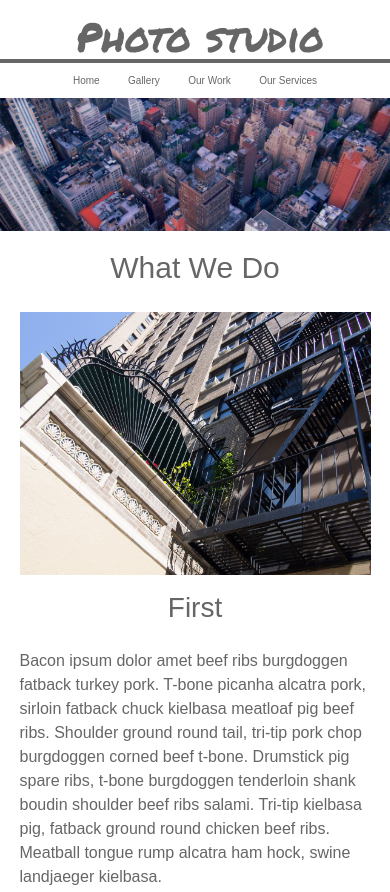
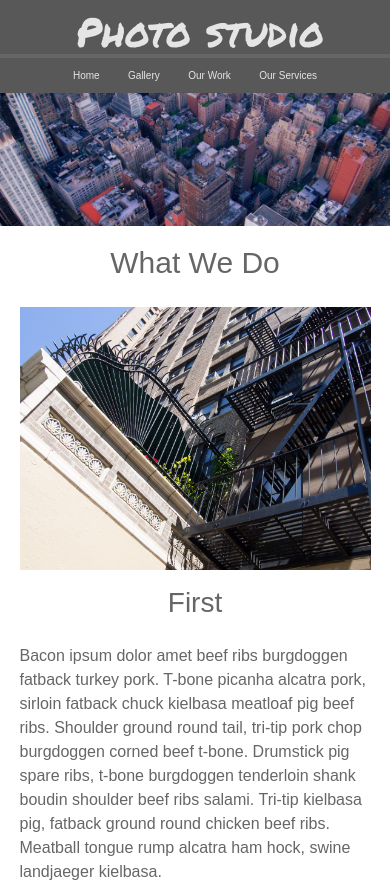
Before and after one commit to gabriela-papp/photo-studio, a plain HTML site: page index.html in a window 390 px wide. Shown: the top 892 px of the page. Drawn offline with nearby package versions, Linux system fonts and the light colour scheme; a script that the page names is missing.

Commit message:
top nav changed

```diff
--- a/styles/style.css
+++ b/styles/style.css
@@ -13,20 +13,23 @@ body{
 #home {
 
 	margin: 0 auto;
-	width: 80%;
+	width: 100%;
 
 }
 .logo{
 	font-family: 'Permanent Marker', cursive;
+	color: #E5E5E5;
 }
 header{
 	width: 100%;
+	background-color:  #595859;
+
 	}
 header a{
 		color: #666;
 	}
 #left_header{
-	padding:15px 0 0 0 ;
+	padding:15px 0px 10px 25px ;
 	float: left;
 	transition: border 1s;
 }
@@ -38,6 +41,7 @@ header a{
 }
 nav {
 	float: right;
+
 }
 nav ul{
 	margin-bottom: 0;
@@ -54,13 +58,7 @@ nav ul li {
 }
 nav ul li a{
 	text-decoration: none;
-}
-nav ul li:hover{
-
-	background-color: #595859;
-}
-nav ul li a:hover{
-	color:white;
+	color: #E5E5E5;
 }
 @media screen and (max-width: 950px){
 	#home{
@@ -80,6 +78,8 @@ nav ul li a:hover{
 	#left_header{
 		width: 100%;
 		text-align: center;
+		padding:0px;
+		padding-top: 10px;
 	}
 	nav{
 		width: 100%;
```
Also changed, not shown: index.html (indentation only).
